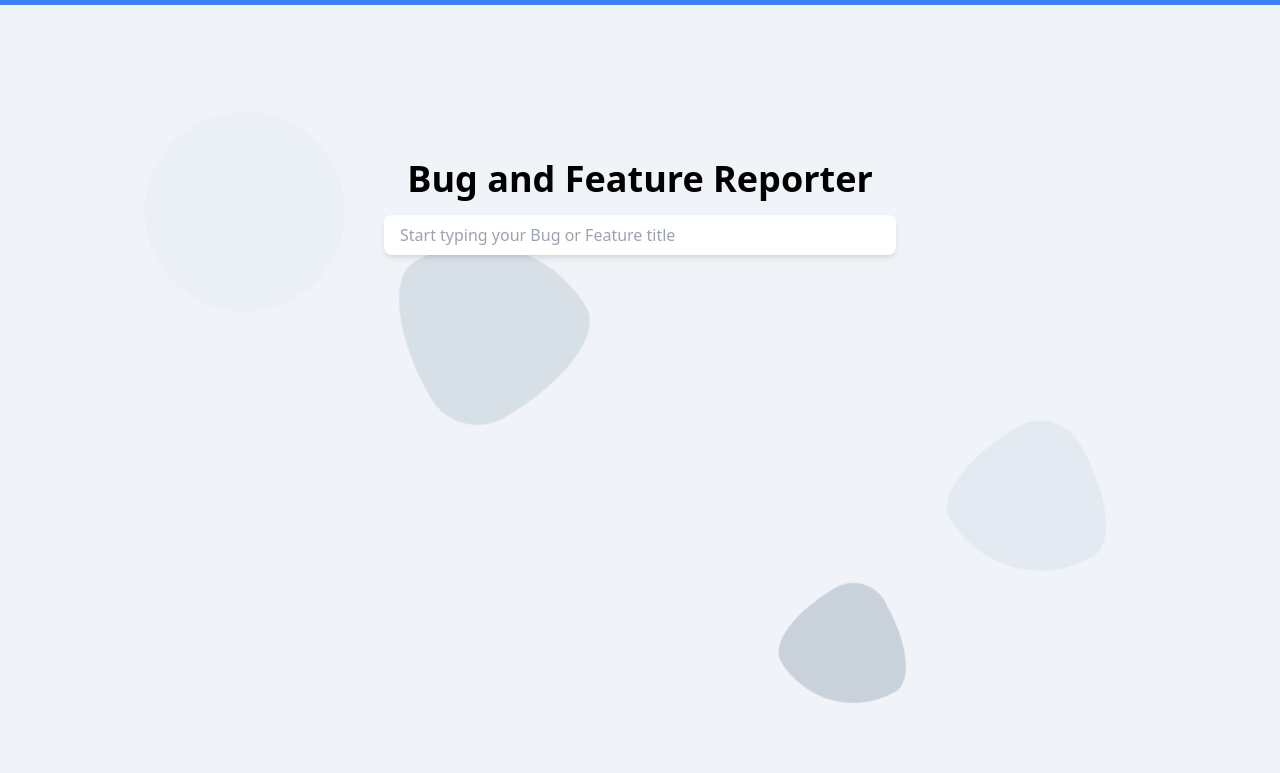
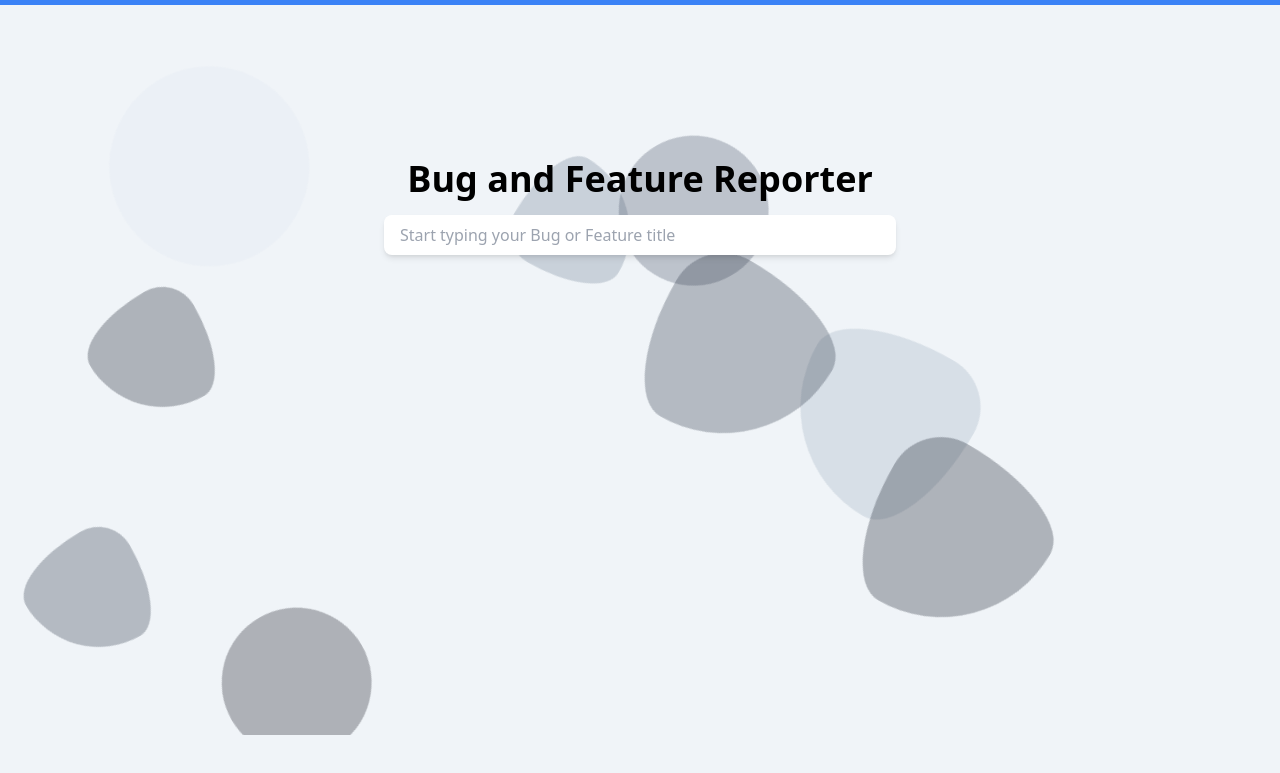
Before and after one commit to vjspranav/Stag-Reports, a plain HTML site: page index.html in a window 1280 px wide. Shown: the part 65-838 px from the top of the page. Drawn offline with nearby package versions, Linux system fonts and the light colour scheme.

Commit message:
Add more shapes

```diff
--- a/index.html
+++ b/index.html
@@ -17,6 +17,12 @@
       <div class="shape shape-2"></div>
       <div class="shape shape-3"></div>
       <div class="shape shape-4"></div>
+      <div class="shape shape-5"></div>
+      <div class="shape shape-6"></div>
+      <div class="shape shape-7"></div>
+      <div class="shape shape-8"></div>
+      <div class="shape shape-9"></div>
+      <div class="shape shape-10"></div>
     </div>
 
     <header class="bg-blue-500 text-white py-2">
--- a/script.js
+++ b/script.js
@@ -20,6 +20,19 @@ document.addEventListener("DOMContentLoaded", function () {
   const reportsList = document.getElementById("reportsList");
 
   const bugFields = document.getElementById("bugFields");
+
+  // We have 7 shapes, randomly initialize the shape and position
+  const shapes = document.querySelectorAll(".shape");
+  shapes.forEach((shape) => {
+    const randomX = Math.floor(Math.random() * 100) + 1;
+    const randomY = Math.floor(Math.random() * 100) + 1;
+    shape.style.left = `${randomX}%`;
+    shape.style.top = `${randomY}%`;
+    shape.style.animation =
+      Math.random() > 0.5
+        ? "moveShape 30s linear infinite"
+        : "moveShapeReverse 30s linear infinite";
+  });
 
   // Navigation
   homeLink.addEventListener("click", function (e) {
--- a/styles.css
+++ b/styles.css
@@ -44,7 +44,6 @@ body {
 .shape {
   position: absolute;
   opacity: 0.3;
-  animation: moveShape 30s linear infinite;
 }
 
 .shape-1 {
@@ -83,6 +82,60 @@ body {
   left: 60%;
 }
 
+.shape-5 {
+  width: 150px;
+  height: 150px;
+  background-color: #4a5568;
+  border-radius: 50%;
+  top: 70%;
+  right: 10%;
+}
+
+.shape-6 {
+  width: 180px;
+  height: 180px;
+  background-color: #2d3748;
+  border-radius: 70% 30% 30% 70% / 30% 30% 70% 70%;
+  top: 10%;
+  left: 50%;
+}
+
+.shape-7 {
+  width: 120px;
+  height: 120px;
+  background-color: #1a202c;
+  border-radius: 30% 70% 70% 30% / 30% 30% 70% 70%;
+  top: 90%;
+  right: 30%;
+}
+
+.shape-8 {
+  width: 150px;
+  height: 150px;
+  background-color: #171923;
+  border-radius: 50%;
+  top: 40%;
+  right: 50%;
+}
+
+.shape-9 {
+  width: 180px;
+  height: 180px;
+  background-color: #1a202c;
+  border-radius: 70% 30% 30% 70% / 30% 30% 70% 70%;
+  top: 80%;
+  left: 20%;
+}
+
+.shape-10 {
+  width: 120px;
+  height: 120px;
+  background-color: #2d3748;
+  border-radius: 30% 70% 70% 30% / 30% 30% 70% 70%;
+  top: 20%;
+  right: 40%;
+}
+
 @keyframes moveShape {
   0% {
     transform: translate(0, 0) rotate(0);
@@ -90,6 +143,16 @@ body {
 
   100% {
     transform: translate(100px, 100px) rotate(360deg);
+  }
+}
+
+@keyframes moveShapeReverse {
+  0% {
+    transform: translate(100px, 100px) rotate(360deg);
+  }
+
+  100% {
+    transform: translate(0, 0) rotate(0);
   }
 }
 
```
